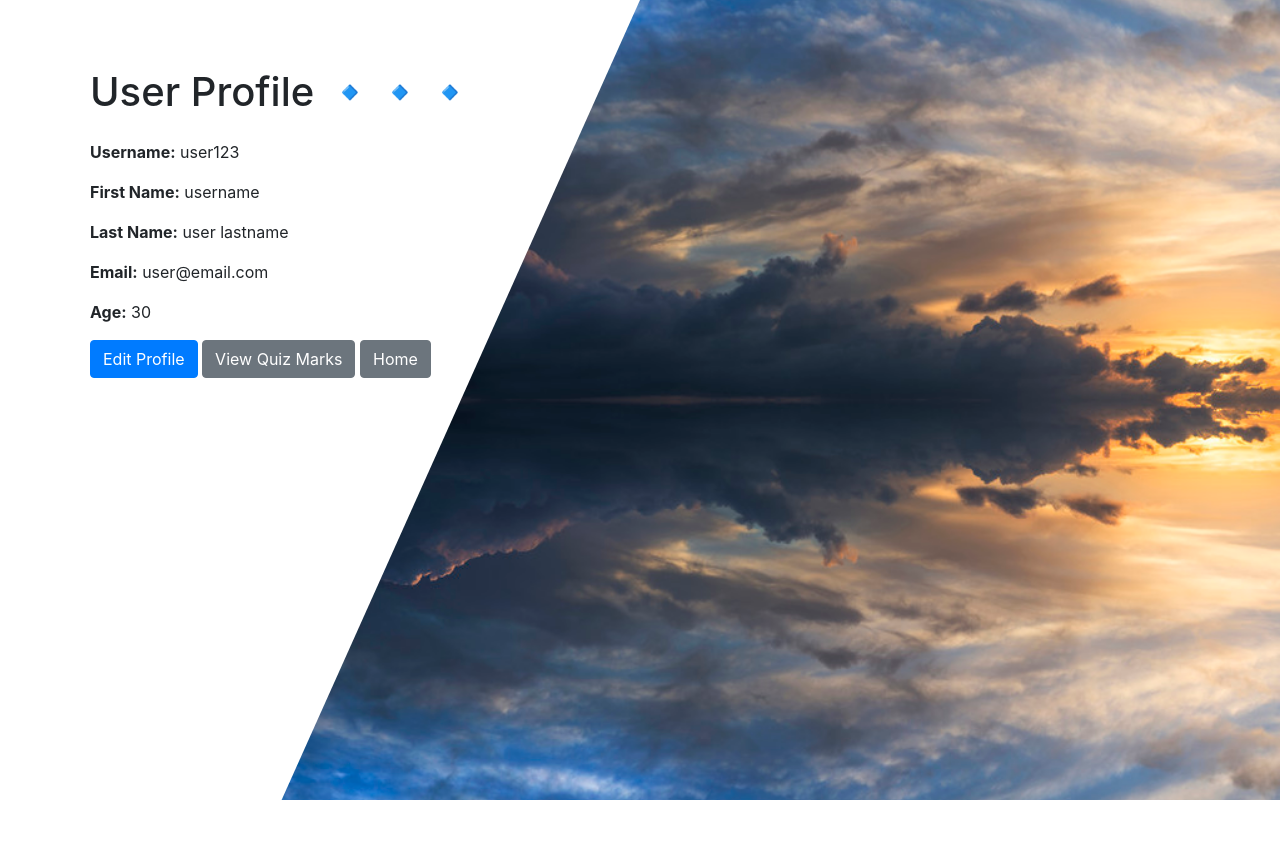
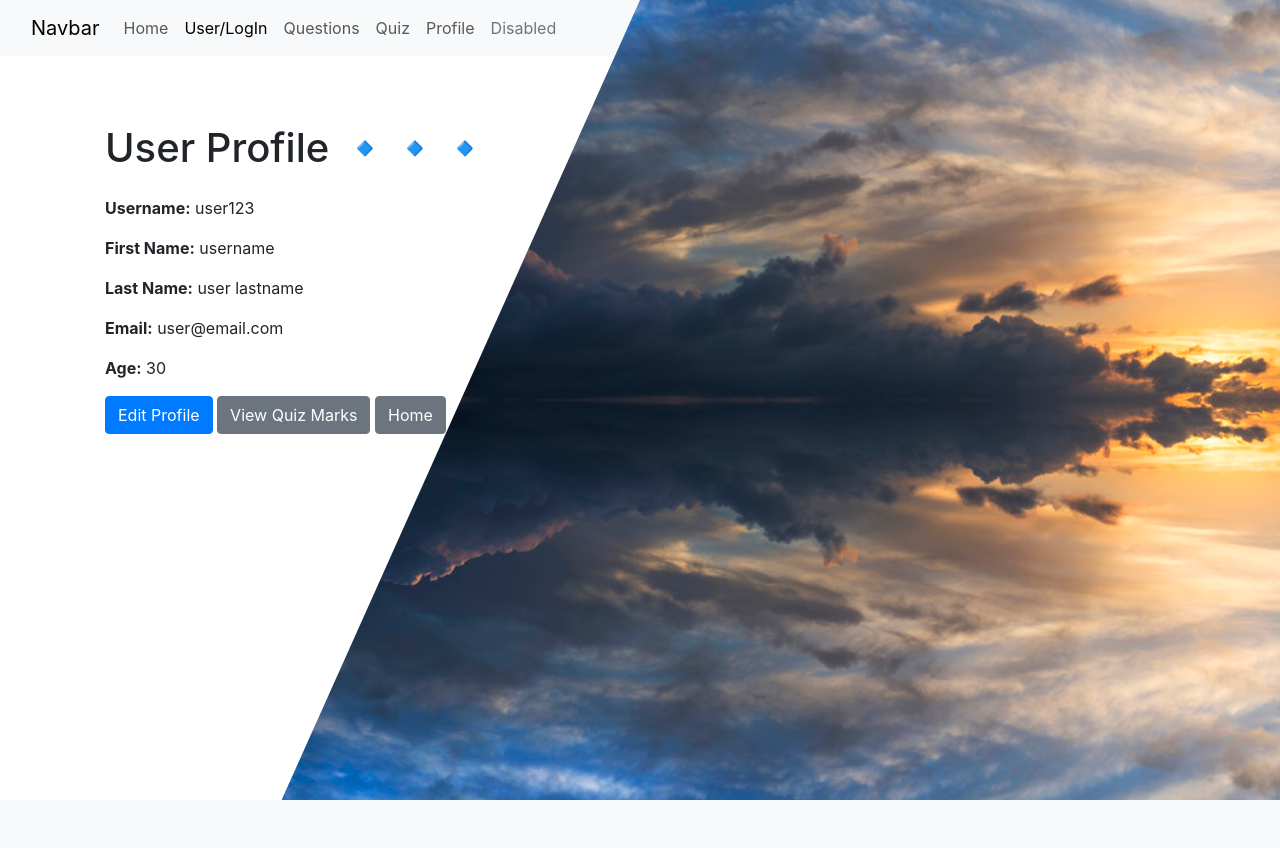
Before and after one commit to ramohamadh/QueraBootcamp-2ndProject-G4, a Flask app: page /profile in a window 1280 px wide. After the commit the page ends 800 px from the top, so only its background shows below. Run offline with Flask 3, Linux system fonts and the light colour scheme; some libraries are stand-ins or nearby versions.

Commit message:
added layout to profile

```diff
--- a/templates/profile.html
+++ b/templates/profile.html
@@ -1,3 +1,7 @@
+{% extends 'layout.html' %}
+
+{% block content %}
+
 <!DOCTYPE html>
 <html lang="en">
 <head>
@@ -28,13 +32,14 @@
             position: relative;
             z-index: 1;
             padding: 20px;
+            margin-left: 70px;
         }
     </style>
 </head>
 <body>
     <div class="image-container"></div>
 
-    <div class="container mt-5 content">
+    <div class="container mt-0 content">
         <h1 class="mb-4">User Profile 🔹🔹🔹</h1>
 
         {% with messages = get_flashed_messages(with_categories=true) %}
@@ -60,10 +65,9 @@
                 <p><strong>Email:</strong> {{ user.email }}</p>
                 <p><strong>Age:</strong> {{ user.age }}</p>
 
-
                 <a href="{{ url_for('edit_profile') }}" class="btn btn-primary">Edit Profile</a>
                 <a href="{{ url_for('quiz_marks') }}" class="btn btn-secondary">View Quiz Marks</a>
-                <a href="{{ url_for('index') }}" class="btn btn-secondary">Home</a> <!-- Add your home URL here -->
+                <a href="{{ url_for('index') }}" class="btn btn-secondary">Home</a>
             </div>
         </div>
     </div>
@@ -72,3 +76,5 @@
     <script src="https://stackpath.bootstrapcdn.com/bootstrap/4.5.2/js/bootstrap.min.js"></script>
 </body>
 </html>
+
+{% endblock %}
```
